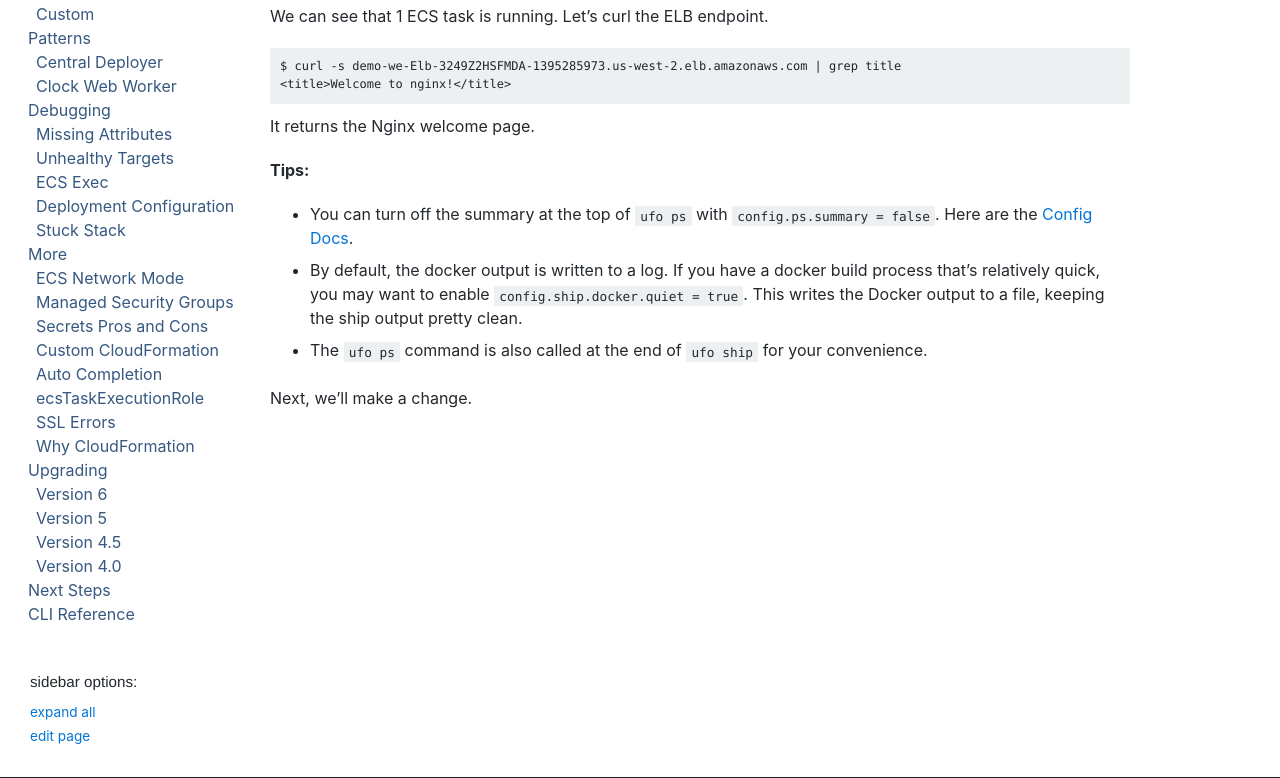
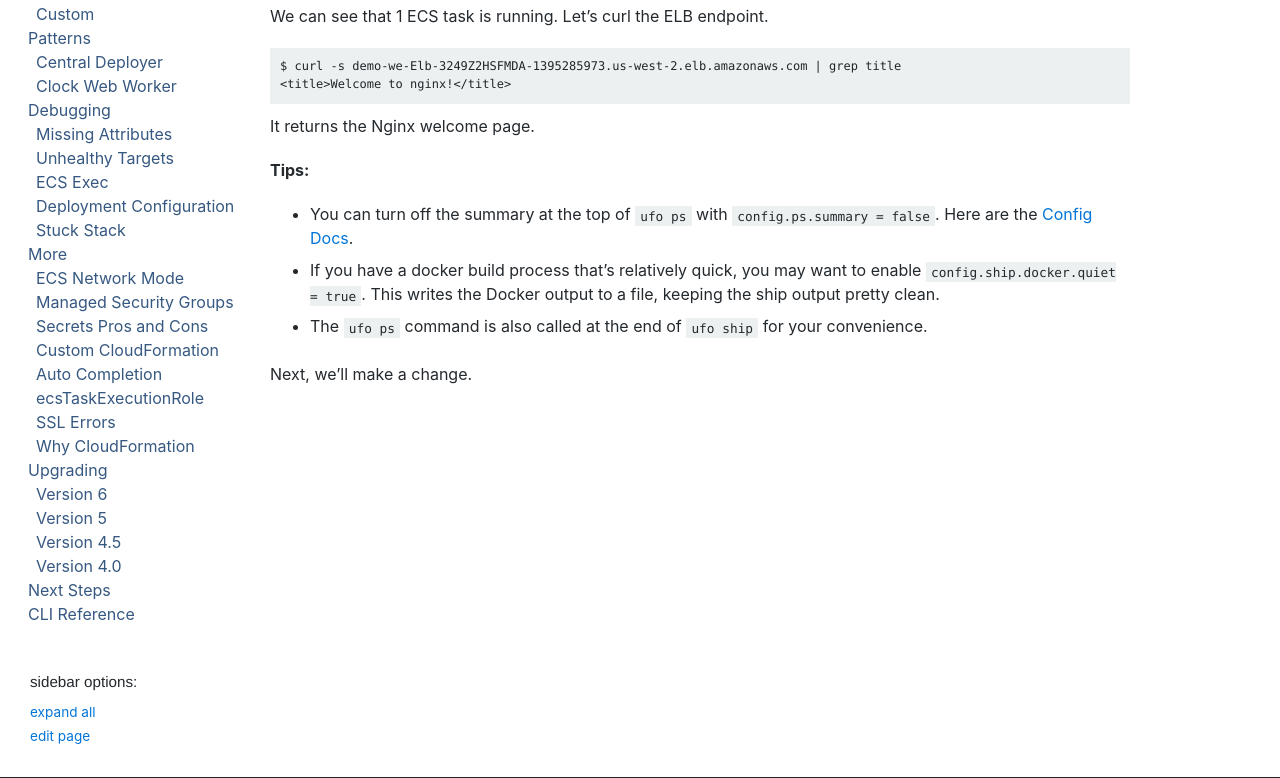
Before and after one commit to boltops-tools/ufo-docs, a Jekyll site: the page built from _docs/learn/deploy.md, in a window 1280 px wide and 900 px high, scrolled down 1471 px, cut to the strip 0-778 px from the top of the window. Built offline with Jekyll 4.4.1, drawn with Linux system fonts in a browser that asks for light colours; cached includes are drawn as plain includes; a script that is not in the unit is left out.

Commit message:
Update deploy.md

```diff
--- a/_docs/learn/deploy.md
+++ b/_docs/learn/deploy.md
@@ -71,7 +71,7 @@
 **Tips:**
 
 * You can turn off the summary at the top of `ufo ps` with `config.ps.summary = false`. Here are the [Config Docs]({% link _docs/config.md %}).
-* By default, the docker output is written to a log. If you have a docker build process that's relatively quick, you may want to enable `config.ship.docker.quiet = true`. This writes the Docker output to a file, keeping the ship output pretty clean.
+* If you have a docker build process that's relatively quick, you may want to enable `config.ship.docker.quiet = true`. This writes the Docker output to a file, keeping the ship output pretty clean.
 * The `ufo ps` command is also called at the end of `ufo ship` for your convenience.
 
 Next, we'll make a change.
```
